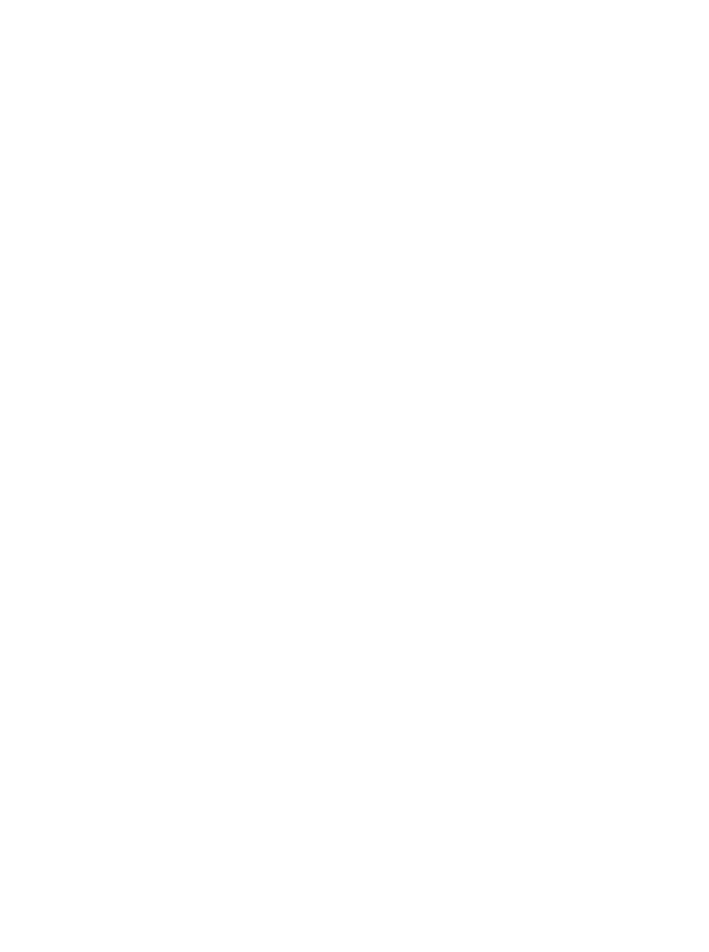
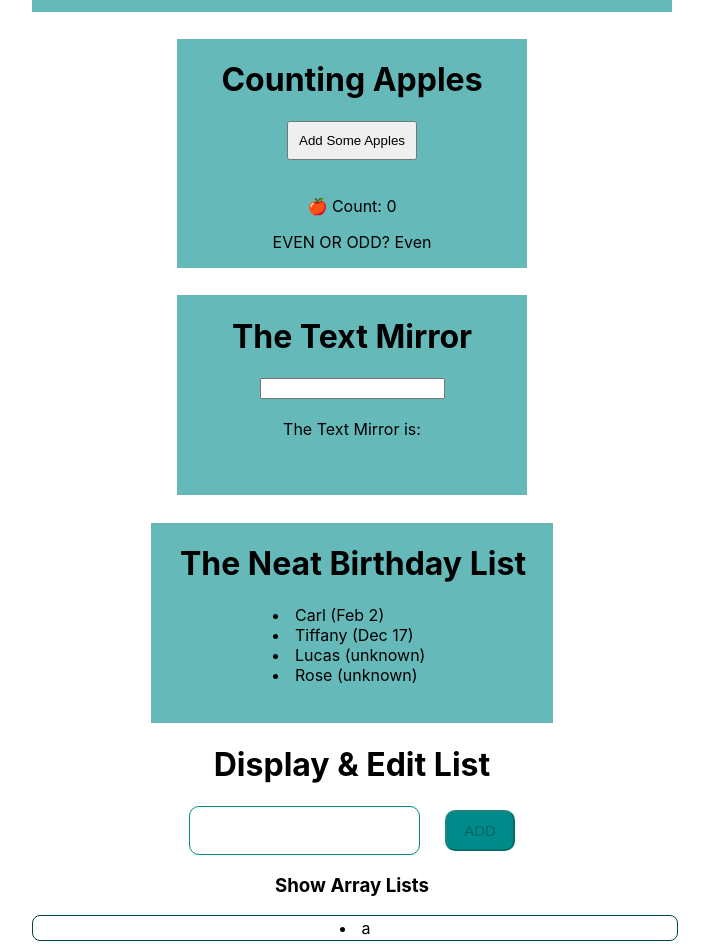
Before and after one commit to annamolaohein/proj-1-coinflip, a React (Create React App) app: page / in a window 1280 px wide. Shown: the part 700-1652 px from the top of the page, without its empty margins (288-997 px from the left). Before the commit the page ends 800 px from the top, so only its background shows below. Built offline with nearby package versions, Linux system fonts and the light colour scheme.

Commit message:
use emotion css

```diff
--- a/src/component/CountApple.css
+++ b/src/component/CountApple.css
@@ -1,4 +1,4 @@
-.CountApple button {
+/* .CountApple button {
     margin-bottom: 20px;
     padding: 10px 10px;
   }
@@ -11,4 +11,4 @@
     padding:  auto;
      margin: auto;
     text-align: center;
-  }
+  } */
--- a/src/component/CountApple.js
+++ b/src/component/CountApple.js
@@ -1,5 +1,9 @@
+// import { css } from '@emotion/css';
 import React, { useState, useEffect } from 'react'
-import "./CountApple.css";
+// import "./CountApple.css";
+/** @jsxImportSource @emotion/react */
+import { css } from '@emotion/react';
+import styled from '@emotion/styled';
 
 export const CountApple = () => {
 
@@ -18,12 +22,22 @@ export const CountApple = () => {
     }, [countApple])
 
     return (
-        <div className='CountApple'>
+        <div css={css({
+            width: '350px',
+            height: 'auto',
+            backgroundColor: '#66b9b9',
+            color: 'black',
+            border: '1px solid white',
+            padding: 'auto',
+            margin: 'auto',
+            textAlign: 'center',
+            marginTop: '2%',
+        })}>
             <h1>Counting Apples</h1>
-            <button
+            <Button
                 onClick={() => setCountApple(countApple + generateRandom())}>
                 Add Some Apples
-            </button>
+            </Button>
             <div>
                 <p>🍎 Count: {countApple}</p>
                 <p>EVEN OR ODD? {evenOrOdd}</p>
@@ -33,3 +47,6 @@ export const CountApple = () => {
     )
 
 }
+const Button = styled.button`
+    margin-bottom: 20px;
+    padding: 10px 10px;`
--- a/src/component/DisplayEditList.js
+++ b/src/component/DisplayEditList.js
@@ -1,5 +1,8 @@
+// /** @jsxImportSource @emotion/react */
+// import { css } from '@emotion/css';
 import React, { useState } from 'react';
-import "./DisplayEditList.css"
+import styled from '@emotion/styled'
+// import "./DisplayEditList.css"
 
 
 export const DisplayEditList = () => {
@@ -26,33 +29,74 @@ export const DisplayEditList = () => {
     <div className='DisplayEditList'>
       <h1>Display & Edit List</h1>
       <div>
-        <input type="text"
+          <Input
           className='taskInput'
+          type="text"
           value={addLists}
           onChange={onInputChange} />
-
-        <button type='submit'
+        <Button
           className='btnAdd'
+          type='submit'
           onClick={() => addList(addLists)}
           disabled={!addLists}>
           ADD
-        </button>
+        </Button>
       </div>
       <div>
         <h3>Show Array Lists</h3>
         {
           showList.map((list, delItem) => (
-            <li
+            // <li css={css({
+            //   width: '50%',
+            //   alignItems: 'center',
+            //   justifyContent: 'center',
+            //   border: '1px solid #004545',
+            //   marginBottom: '1rem',
+            //   padding: '2px',
+            //   borderRadius: '0.5rem',
+            //   marginLeft: '25%',
+            // })}
+            //   className='itemList'
+            //   onClick={() => removeItem(delItem)}
+            // >
+            <Li
               className='itemList'
               onClick={() => removeItem(delItem)}
             >
               <span className="list-item-content">{list}</span>
-            </li>
+            </Li>
           ))
         }
       </div>
     </div>
-
-
   )
 }
+const Button=styled.button`
+    width: 70px;
+    padding: 10px 10px;
+    font-size: 15px;
+    border-radius: 10px;
+    background-color: #008b8b;
+    cursor: pointer;`
+
+const Input=styled.input`
+outline: none;
+    padding: 15px;
+    margin-right: 25px;
+    font-size: 15px;
+    border-radius: 10px;
+    border: 1px solid #008b8b;`
+
+const Li=styled.li`
+    width: 50%;
+    align-items: center;
+    justify-content: center;
+    border: 1px solid #004545;
+    margin-bottom: 1rem;
+    padding: 2px;
+    border-radius: 0.5rem;
+    margin-left: 25%;
+    &:hover{
+      color: red;
+      background-color: #7fc5c5;
+    }`
--- a/src/component/NeatBirthdayList.css
+++ b/src/component/NeatBirthdayList.css
@@ -1,4 +1,4 @@
-.NeatBirthday {
+/* .NeatBirthday {
     width: 400px;
     height: 200px;
     background-color: #66b9b9;
@@ -12,4 +12,4 @@
 .NeatBirthday li {
     text-align: left;
     margin-left: 45%;
-  }
+  } */
--- a/src/component/NeatBirthdayList.js
+++ b/src/component/NeatBirthdayList.js
@@ -1,5 +1,7 @@
 
-import "./NeatBirthdayList.css"
+// import "./NeatBirthdayList.css"
+/** @jsxImportSource @emotion/react */
+import { css } from '@emotion/react';
 
 export const NeatBirthdayList = () => {
     const BIRTHDAYS = [{ name: "CarL", birthday: "Feb 2" },
@@ -11,14 +13,27 @@ export const NeatBirthdayList = () => {
 
         name = name.charAt(0).toLocaleUpperCase() + name.slice(1).toLowerCase();
         return (
-            <li>
+            <li css={css({
+                textAlign: 'left',
+                marginLeft: '30%',
+            })}>
                 {name} ({birthday || "unknown"})
             </li>
         )
     })
 
     return (
-        <div className='NeatBirthday'>
+        <div css={css({
+            width: '400px',
+            height: '200px',
+            backgroundColor: '#66b9b9',
+            color: 'black',
+            border: '1px solid white',
+            paddingLeft: '2px',
+            margin: 'auto',
+            textAlign: 'left',
+            marginTop: '2%',
+        })}>
             <h1>The Neat Birthday List</h1>
             <div>
                 {show}
--- a/src/component/Random.js
+++ b/src/component/Random.js
@@ -53,6 +53,7 @@ const Div = styled.div`
   /* background: #e3eff3; */
   background: #66b9b9;
   display: flex;
+  margin-top: 2%;
 
  .outer{
   width: 100%;
--- a/src/component/TextMirror.css
+++ b/src/component/TextMirror.css
@@ -1,7 +1,7 @@
-.TextMirror input {
+/* .TextMirror input {
     margin-bottom: 20px;
-  }
-  .TextMirror{
+  } */
+  /* .TextMirror{
     width: 350px;
     min-height: 200px;
     background-color: #66b9b9;
@@ -10,4 +10,4 @@
     padding:  auto;
     margin: auto;
     text-align: center;
-  }
+  } */
--- a/src/component/TextMirror.js
+++ b/src/component/TextMirror.js
@@ -1,5 +1,7 @@
 import React, { useState } from 'react'
-import "./TextMirror.css"
+// import "./TextMirror.css"
+/** @jsxImportSource @emotion/react */
+import { css } from '@emotion/react';
 
 export const TextMirror = () => {
     const [inputText, setInputText] = useState("");
@@ -8,10 +10,23 @@ export const TextMirror = () => {
     }
 
     return (
-        <div className='TextMirror'>
+        <div css={css({
+            width: '350px',
+            height: '200px',
+            backgroundColor: '#66b9b9',
+            color: 'black',
+            border: '1px solid white',
+            padding: 'auto',
+            margin: 'auto',
+            textAlign: 'center',
+            marginTop: '2%',
+        })}>
             <h1>The Text Mirror</h1>
             <div>
-                <input type="text"
+                <input css={css({
+                    marginBottom: '20px',
+                })}
+                    type="text"
                     value={inputText}
                     onChange={(m) =>
                         setInputText((m.target.value))}
--- a/src/pages/HomePage.js
+++ b/src/pages/HomePage.js
@@ -1,30 +1,31 @@
 import React from "react";
-// import { CountApple } from "../component/CountApple";
-// import { CoinFlip } from "../component/CoinFlip";
-// import { Random } from "../component/Random";
-// import { TextMirror } from "../component/TextMirror";
-// import { NeatBirthdayList } from "../component/NeatBirthdayList";
-// import { DisplayEditList } from "../component/DisplayEditList";
+import { CountApple } from "../component/CountApple";
+import { CoinFlip } from "../component/CoinFlip";
+import { Random } from "../component/Random";
+import { TextMirror } from "../component/TextMirror";
+import { NeatBirthdayList } from "../component/NeatBirthdayList";
+import { DisplayEditList } from "../component/DisplayEditList";
 import styled from '@emotion/styled'
+/** @jsxImportSource @emotion/react */
+import { css } from '@emotion/react';
 // import { EmotionTest } from "../component/EmotionTest";
 
 export const HomePage = () => {
   return (
 
-    <div className="HomePage">
+    <div css={css({marginTop: '3%',})}>
       <H1>Home Page</H1>
-      {/* <hr />
       <CoinFlip />
-      <hr />
+      {/* <hr /> */}
       <Random />
-      <hr />
+      {/* <hr /> */}
       <CountApple />
-      <hr />
+      {/* <hr /> */}
       <TextMirror />
-      <hr />
+      {/* <hr /> */}
       <NeatBirthdayList />
-      <hr />
-      <DisplayEditList /> */}
+      {/* <hr /> */}
+      <DisplayEditList />
     </div>
   );
 };
@@ -34,4 +35,5 @@ const H1 = styled.h1`
 text-decoration: underline overline;
 text-decoration-color: rgba(255, 99, 71, 0.8);
 text-underline-position: under;
-color: rgba(60,60,60);`
+color: rgba(60,60,60);
+margin-bottom: 40px;`
--- a/src/pages/Pages.js
+++ b/src/pages/Pages.js
@@ -8,21 +8,25 @@ import { NeatBirthdayList } from "../component/NeatBirthdayList";
 import { DisplayEditList } from "../component/DisplayEditList";
 import styled from '@emotion/styled'
 import { HomePage } from './HomePage';
+// import EmotionTest from '../component/EmotionTest';
 
 function Pages() {
   return (
    <Router>
         <DIV>
             <Link exact to="/" className='home'>Home</Link>
+            {/* <NavLink exact activeClassName='active' to='/emotion' className='home'>Emotion Test</NavLink> */}
             <NavLink exact activeClassName='active' to='/coin' className='home'>Coin Flip</NavLink>
             <NavLink exact activeClassName='active' to='/random' className='home'>Random in Range</NavLink>
             <NavLink exact activeClassName='active' to='/counting' className='home'>Counting Apples</NavLink>
             <NavLink exact activeClassName='active' to='/textMirror' className='home'>Text Mirror</NavLink>
             <NavLink exact activeClassName='active' to='/neatBirthday' className='home'>Neat Birthday List</NavLink>
             <NavLink exact activeClassName='active' to='/display' className='home'>Display & Edit List</NavLink>
-            <hr/>
+            {/* <hr/> */}
             <Routes>
+
                 <Route exact path='/' element={<HomePage/>}/>
+                {/* <Route exact path='/emotion' element={<EmotionTest/>}/> */}
                 <Route exact path='/coin'  element={<CoinFlip/>}/>
                 <Route exact path='/random' element={<Random/>}/>
                 <Route exact path='/counting' element={<CountApple/>}/>
@@ -41,6 +45,7 @@ function Pages() {
 export default Pages
 
 const DIV = styled.div`
+padding-top: 10px;
 .home{
     padding-right: 20px;
 }
```
Also changed, not shown: src/component/CoinFlip.js (+2 -24 lines), src/component/EmotionTest.js (+35 -32 lines).
